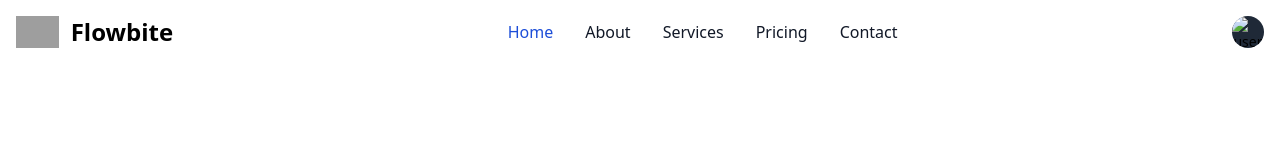
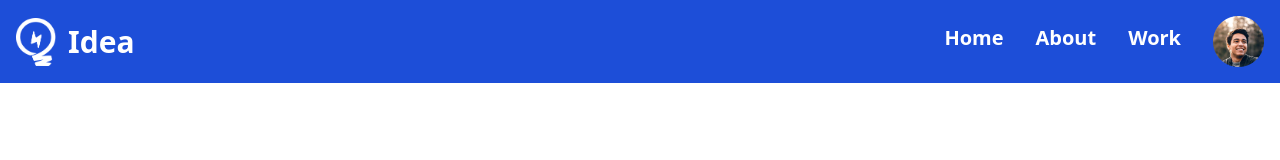
Before and after one commit to sadiameem/leader-board, a website: page index.html in a window 1280 px wide. Drawn offline with nearby package versions, Linux system fonts and the light colour scheme; grey boxes are pictures that could not be loaded.

Commit message:
navbar added

```diff
--- a/index.html
+++ b/index.html
@@ -1,79 +1,92 @@
 <!DOCTYPE html>
 <html lang="en">
   <head>
-    <meta charset="UTF-8">
-    <meta name="viewport" content="width=device-width, initial-scale=1.0">
+    <meta charset="UTF-8" />
+    <meta name="viewport" content="width=device-width, initial-scale=1.0" />
     <title>Leader Board</title>
     <script src="https://cdn.tailwindcss.com"></script>
   </head>
   <body>
     <header>
       <!-- nav bar -->
-         <nav>
 
-
-<nav class="bg-white border-gray-200 dark:bg-gray-900">
-    <div class="max-w-screen-xl flex flex-wrap items-center justify-between mx-auto p-4">
-    <a href="https://flowbite.com/" class="flex items-center space-x-3 rtl:space-x-reverse">
-        <img src="https://flowbite.com/docs/images/logo.svg" class="h-8" alt="Flowbite Logo" />
-        <span class="self-center text-2xl font-semibold whitespace-nowrap dark:text-white">Flowbite</span>
+      <nav class="bg-blue-700 border-gray-200">
+        <div
+          class="max-w-screen-xl flex flex-wrap items-center justify-between mx-auto p-4"
+        >
+          <a
+            href="https://flowbite.com/"
+            class="flex items-center space-x-3 rtl:space-x-reverse"
+          >
+            <img
+              class="w-10 h-12"
+              src="images/icons/logo.png"
+              class="h-8"
+              alt=" Logo"
+            />
+            <span
+              class="self-center text-3xl font-bold whitespace-nowrap text-white"
+              >Idea</span
+            >
           </a>
-    <div class="flex items-center md:order-2 space-x-3 md:space-x-0 rtl:space-x-reverse">
-        <button type="button" class="flex text-sm bg-gray-800 rounded-full md:me-0 focus:ring-4 focus:ring-gray-300 dark:focus:ring-gray-600" id="user-menu-button" aria-expanded="false" data-dropdown-toggle="user-dropdown" data-dropdown-placement="bottom">
-          <span class="sr-only">Open user menu</span>
-          <img class="w-8 h-8 rounded-full" src="/docs/images/people/profile-picture-3.jpg" alt="user photo">
+          <button
+            data-collapse-toggle="navbar-default"
+            type="button"
+            class="inline-flex items-center p-2 w-10 h-10 justify-center text-sm text-gray-500 rounded-lg md:hidden hover:bg-gray-100 focus:outline-none focus:ring-2 focus:ring-gray-200 dark:text-gray-400 dark:hover:bg-gray-700 dark:focus:ring-gray-600"
+            aria-controls="navbar-default"
+            aria-expanded="false"
+          >
+            <span class="sr-only">Open main menu</span>
+            <svg
+              class="w-5 h-5"
+              aria-hidden="true"
+              xmlns="http://www.w3.org/2000/svg"
+              fill="none"
+              viewBox="0 0 17 14"
+            >
+              <path
+                stroke="currentColor"
+                stroke-linecap="round"
+                stroke-linejoin="round"
+                stroke-width="2"
+                d="M1 1h15M1 7h15M1 13h15"
+              />
+            </svg>
           </button>
-        <!-- Dropdown menu -->
-        <div class="z-50 hidden my-4 text-base list-none bg-white divide-y divide-gray-100 rounded-lg shadow dark:bg-gray-700 dark:divide-gray-600" id="user-dropdown">
-          <div class="px-4 py-3">
-            <span class="block text-sm text-gray-900 dark:text-white">Bonnie Green</span>
-            <span class="block text-sm  text-gray-500 truncate dark:text-gray-400">name@flowbite.com</span>
-          </div>
-          <ul class="py-2" aria-labelledby="user-menu-button">
+          <div class="hidden w-full md:block md:w-auto" id="navbar-default">
+            <ul
+              class="font-semibold flex flex-col p-4 md:p-0 mt-4 border border-gray-100 rounded-lg md:flex-row md:space-x-8 rtl:space-x-reverse md:mt-0 md:border-0 dark:border-gray-700"
+            >
               <li>
-              <a href="#" class="block px-4 py-2 text-sm text-gray-700 hover:bg-gray-100 dark:hover:bg-gray-600 dark:text-gray-200 dark:hover:text-white">Dashboard</a>
+                <a
+                  href="#"
+                  class="block py-2 px-3 text-white text-xl rounded md:bg-transparent md:p-0 dark:text-white mt-2"
+                  aria-current="page"
+                  >Home</a
+                >
               </li>
               <li>
-              <a href="#" class="block px-4 py-2 text-sm text-gray-700 hover:bg-gray-100 dark:hover:bg-gray-600 dark:text-gray-200 dark:hover:text-white">Settings</a>
+                <a
+                  href="#"
+                  class="block py-2 px-3 text-white text-xl rounded hover:bg-gray-100 md:hover:bg-transparent md:border-0 md:hover:text-blue-700 md:p-0 dark:text-white md:dark:hover:text-blue-500 dark:hover:bg-gray-700 dark:hover:text-white md:dark:hover:bg-transparent mt-2"
+                  >About</a
+                >
               </li>
               <li>
-              <a href="#" class="block px-4 py-2 text-sm text-gray-700 hover:bg-gray-100 dark:hover:bg-gray-600 dark:text-gray-200 dark:hover:text-white">Earnings</a>
+                <a
+                  href="#"
+                  class="block py-2 px-3 text-white text-xl rounded hover:bg-gray-100 md:hover:bg-transparent md:border-0 md:hover:text-blue-700 md:p-0 dark:text-white md:dark:hover:text-blue-500 dark:hover:bg-gray-700 dark:hover:text-white md:dark:hover:bg-transparent mt-2"
+                  >Work</a
+                >
               </li>
+
               <li>
-              <a href="#" class="block px-4 py-2 text-sm text-gray-700 hover:bg-gray-100 dark:hover:bg-gray-600 dark:text-gray-200 dark:hover:text-white">Sign out</a>
-            </li>
-          </ul>
-        </div>
-        <button data-collapse-toggle="navbar-user" type="button" class="inline-flex items-center p-2 w-10 h-10 justify-center text-sm text-gray-500 rounded-lg md:hidden hover:bg-gray-100 focus:outline-none focus:ring-2 focus:ring-gray-200 dark:text-gray-400 dark:hover:bg-gray-700 dark:focus:ring-gray-600" aria-controls="navbar-user" aria-expanded="false">
-          <span class="sr-only">Open main menu</span>
-          <svg class="w-5 h-5" aria-hidden="true" xmlns="http://www.w3.org/2000/svg" fill="none" viewBox="0 0 17 14">
-              <path stroke="currentColor" stroke-linecap="round" stroke-linejoin="round" stroke-width="2" d="M1 1h15M1 7h15M1 13h15"/>
-          </svg>
-      </button>
-    </div>
-    <div class="items-center justify-between hidden w-full md:flex md:w-auto md:order-1" id="navbar-user">
-      <ul class="flex flex-col font-medium p-4 md:p-0 mt-4 border border-gray-100 rounded-lg bg-gray-50 md:space-x-8 rtl:space-x-reverse md:flex-row md:mt-0 md:border-0 md:bg-white dark:bg-gray-800 md:dark:bg-gray-900 dark:border-gray-700">
-        <li>
-          <a href="#" class="block py-2 px-3 text-white bg-blue-700 rounded md:bg-transparent md:text-blue-700 md:p-0 md:dark:text-blue-500" aria-current="page">Home</a>
-        </li>
-        <li>
-          <a href="#" class="block py-2 px-3 text-gray-900 rounded hover:bg-gray-100 md:hover:bg-transparent md:hover:text-blue-700 md:p-0 dark:text-white md:dark:hover:text-blue-500 dark:hover:bg-gray-700 dark:hover:text-white md:dark:hover:bg-transparent dark:border-gray-700">About</a>
-        </li>
-        <li>
-          <a href="#" class="block py-2 px-3 text-gray-900 rounded hover:bg-gray-100 md:hover:bg-transparent md:hover:text-blue-700 md:p-0 dark:text-white md:dark:hover:text-blue-500 dark:hover:bg-gray-700 dark:hover:text-white md:dark:hover:bg-transparent dark:border-gray-700">Services</a>
-        </li>
-        <li>
-          <a href="#" class="block py-2 px-3 text-gray-900 rounded hover:bg-gray-100 md:hover:bg-transparent md:hover:text-blue-700 md:p-0 dark:text-white md:dark:hover:text-blue-500 dark:hover:bg-gray-700 dark:hover:text-white md:dark:hover:bg-transparent dark:border-gray-700">Pricing</a>
-        </li>
-        <li>
-          <a href="#" class="block py-2 px-3 text-gray-900 rounded hover:bg-gray-100 md:hover:bg-transparent md:hover:text-blue-700 md:p-0 dark:text-white md:dark:hover:text-blue-500 dark:hover:bg-gray-700 dark:hover:text-white md:dark:hover:bg-transparent dark:border-gray-700">Contact</a>
+                <img src="images/icons/profile.png" alt="" />
               </li>
             </ul>
           </div>
         </div>
       </nav>
-
-         </nav>
     </header>
   </body>
 </html>
```
Also changed, not shown: images/icons/idea.png (added). Lines whose indentation alone changed are shown as unchanged.
